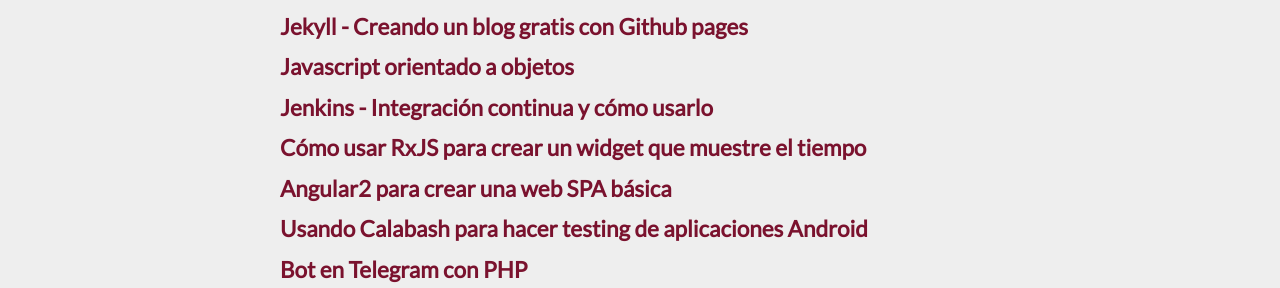
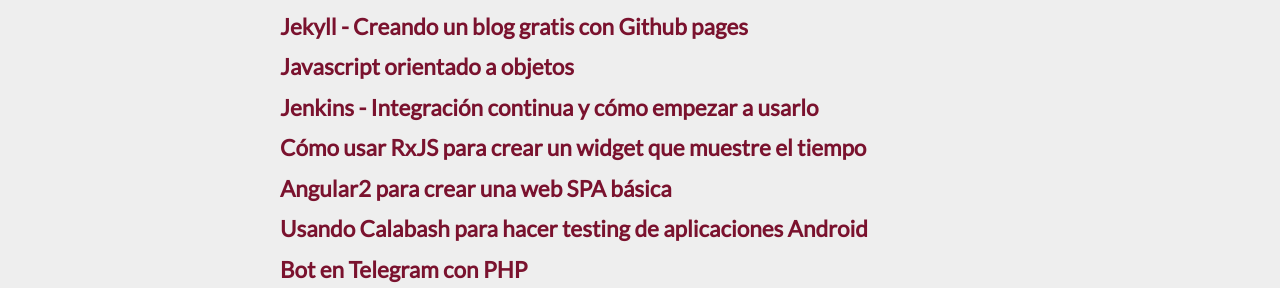
Before and after one commit to diegologs/frostqui.github.io, a Jekyll site: the page built from blog.html, in a window 1280 px wide. Shown: the part 1424-1712 px from the top of the page. Built offline with Jekyll 4.4.1, drawn with Linux system fonts in a browser that asks for light colours; some web fonts are replaced.

Commit message:
Pequeña mejora en el post de Jenkins

```diff
--- a/_posts/2016-06-23-jenkins-integracion-continua.md
+++ b/_posts/2016-06-23-jenkins-integracion-continua.md
@@ -1,8 +1,8 @@
 ---
 layout: post
-title: Jenkins - Integración continua y cómo usarlo
-meta: Cómo instalar jenkins para crear tareas y pipelines. Además decubrimos cuál el mejor plugin para jenkins. Tutorial en español
-description: Cómo instalar jenkins para crear tareas y pipelines. Además decubrimos cuál el mejor plugin para jenkins. Tutorial en español
+title: Jenkins - Integración continua y cómo empezar a usarlo
+meta: Tutorial en español. Cómo instalar jenkins para crear tareas y pipelines. Además decubrimos cuál es el mejor plugin para jenkins.
+description: Tutorial en español. Cómo instalar jenkins para crear tareas y pipelines. Además decubrimos cuál es el mejor plugin para jenkins.
 excerpt: La integración continua es una práctica de desarrollo de software y del desarrollo web, en la cual los desarrolladores de software suben su código a un repositorio central donde automáticamente pasan las pruebas métricas y de calidad. Y Jenkins es la herramienta perfecta para realizar integración continua, además es muy simple de utilizar.
 title-page: Jenkins tutorial en español, integración continua
 image: jenkins
```
